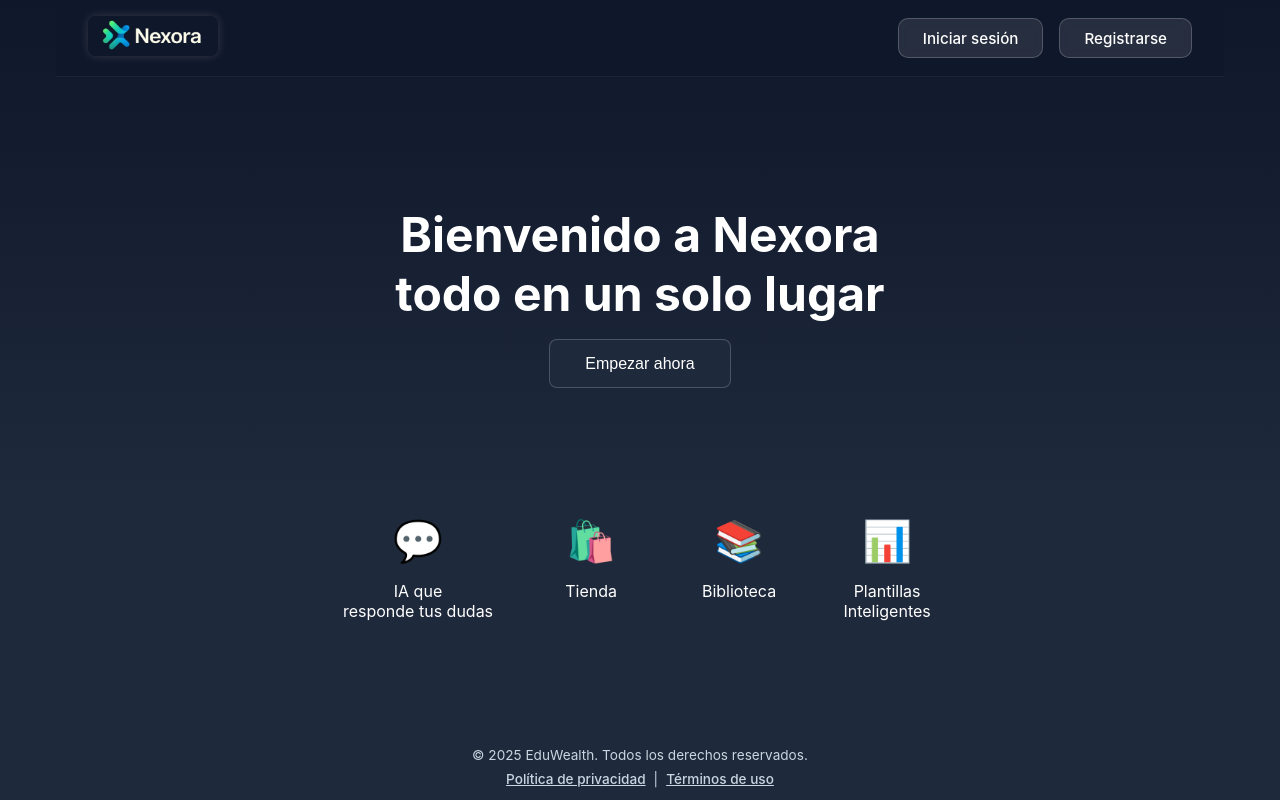
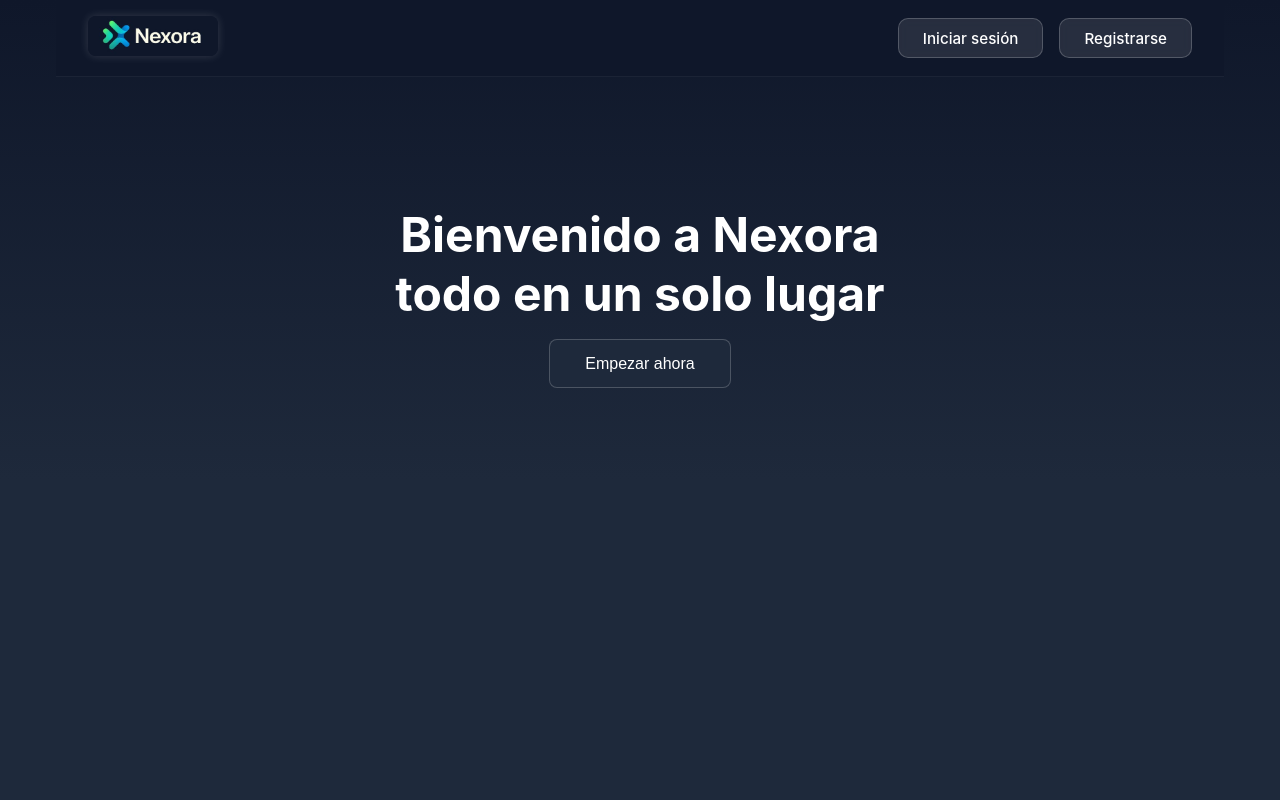
Before and after one commit to Gaspomiranda/Nexora, a Next.js app in the folder frontend/: page / in a window 1280 px wide. Built offline with nearby package versions, Linux system fonts and the light colour scheme; no server answers.

Commit message:
Fix: Cambios en index.js

```diff
--- a/frontend/pages/index.js
+++ b/frontend/pages/index.js
@@ -1,9 +1,9 @@
 import React, { useEffect, useState } from 'react';
 import Head from 'next/head';
 import Link from 'next/link';
-import { useRouter } from 'next/router';
 import Navbar from '../components/Navbar';
 import { motion } from 'framer-motion';
+import { useRouter } from 'next/router';
 
 export default function Home() {
   const router = useRouter();
@@ -58,39 +58,6 @@ export default function Home() {
               Empezar ahora
             </motion.button>
           </main>
-
-          <motion.section
-            style={styles.features}
-            initial={{ opacity: 0 }}
-            animate={{ opacity: 1 }}
-            transition={{ delay: 1.5, duration: 1 }}
-          >
-            <div style={styles.featureItem}>
-              <span style={styles.featureIcon}>💬</span>
-              <p>IA que<br />responde tus dudas</p>
-            </div>
-            <div style={styles.featureItem}>
-              <span style={styles.featureIcon}>🛍️</span>
-              <p>Tienda</p>
-            </div>
-            <div style={styles.featureItem}>
-              <span style={styles.featureIcon}>📚</span>
-              <p>Biblioteca</p>
-            </div>
-            <div style={styles.featureItem}>
-              <span style={styles.featureIcon}>📊</span>
-              <p>Plantillas<br />Inteligentes</p>
-            </div>
-          </motion.section>
-
-          <footer style={styles.footer}>
-            <p style={styles.footerText}>&copy; 2025 EduWealth. Todos los derechos reservados.</p>
-            <div style={styles.footerLinksContainer}>
-              <Link href="/privacy" style={styles.footerLink}>Política de privacidad</Link>
-              <span style={styles.footerDivider}>|</span>
-              <Link href="/terms" style={styles.footerLink}>Términos de uso</Link>
-            </div>
-          </footer>
         </div>
       </div>
     </>
@@ -124,11 +91,6 @@ const styles = {
     fontWeight: 'bold',
     marginBottom: '1rem',
   },
-  subtitle: {
-    fontSize: '1.25rem',
-    marginBottom: '2rem',
-    color: '#cbd5e1',
-  },
   ctaButton: {
     backgroundColor: '#1e293b',
     color: '#fff',
@@ -139,45 +101,4 @@ const styles = {
     cursor: 'pointer',
     transition: 'all 0.3s ease',
   },
-  features: {
-    display: 'flex',
-    justifyContent: 'center',
-    flexWrap: 'wrap',
-    marginTop: '4rem',
-    gap: '3rem',
-    textAlign: 'center',
-  },
-  featureItem: {
-    textAlign: 'center',
-    minWidth: '100px',
-  },
-  featureIcon: {
-    fontSize: '2.5rem',
-    display: 'block',
-    marginBottom: '0.75rem',
-  },
-  footer: {
-    marginTop: '4rem',
-    padding: '2rem 0',
-    fontSize: '0.85rem',
-    color: '#cbd5e1',
-    textAlign: 'center',
-  },
-  footerText: {
-    marginBottom: '0.5rem',
-  },
-  footerLinksContainer: {
-    display: 'flex',
-    justifyContent: 'center',
-    alignItems: 'center',
-    gap: '0.5rem',
-  },
-  footerLink: {
-    color: '#cbd5e1',
-    textDecoration: 'underline',
-    fontWeight: 500,
-  },
-  footerDivider: {
-    color: '#cbd5e1',
-  },
 };
```
